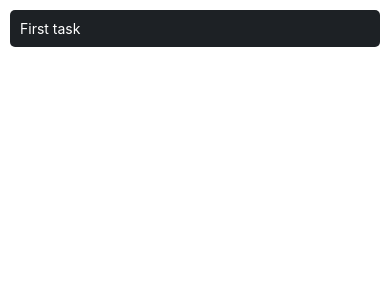
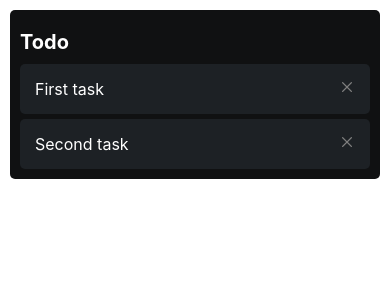
Before and after one commit to mmara13/TrelloWannaBe, a React Native app: screen / in a window 390 px wide. Shown: the top 300 px of the page. Built offline with nearby package versions, Linux system fonts and the light colour scheme.

Commit message:
doamne ajuta

```diff
--- a/App.tsx
+++ b/App.tsx
@@ -1,12 +1,16 @@
 import { StatusBar } from 'expo-status-bar';
 import { StyleSheet, Text, View, SafeAreaView } from 'react-native';
 import TaskListItem from './src/components/TaskListItem';
+import TaskList from './src/components/TaskList';
 
 export default function App() {
   return (
     <SafeAreaView style={styles.container}>
+
+
       <View style={{padding: 10}}>
-        <TaskListItem />
+        <TaskList />
+
       </View>
       <StatusBar style="auto" />
     </SafeAreaView>
--- /dev/null
+++ b/src/components/TaskList.tsx
@@ -0,0 +1,32 @@
+import {View, Text, FlatList} from 'react-native'
+import TaskListItem from './TaskListItem';
+import {useState} from 'react';
+
+export default function TaskList(){
+    const [tasks, setTasks] = useState([
+        {description : 'First task'},
+        {description : 'Second task'},
+    ]);
+    return (
+        <View style={{backgroundColor: '#101112', padding: 10, borderRadius: 5}}>
+            <Text style ={{
+                color: 'white',
+                fontWeight: 'bold',
+                fontSize: 20,
+                marginVertical:10,}}
+            >
+                Todo
+            </Text>
+
+            {/*lista de taskuri*/}
+
+            <FlatList
+                data={tasks}
+                contentContainerStyle={{ gap: 5}}
+                renderItem={({item }) => <TaskListItem task={item} />}
+            />
+
+            {/*input pt nou task */}
+        </View>
+    );
+}
--- a/src/components/TaskListItem.tsx
+++ b/src/components/TaskListItem.tsx
@@ -1,9 +1,12 @@
 import {View, Text, StyleSheet} from 'react-native'
-export default function TaskListItem() {
+import { AntDesign } from '@expo/vector-icons';
+
+export default function TaskListItem({task}) {
 
     return (
         <View style={styles.container}>
-            <Text style={styles.text}>First task</Text>
+            <Text style={styles.text}>{task.description}</Text>
+            <AntDesign name="close" size ={16} color="gray" />
         </View>
     )
 }
@@ -11,10 +14,13 @@ export default function TaskListItem() {
 const styles = StyleSheet.create({
     container: { /* culoare pt containerul in care afisam taskul*/
         backgroundColor: '#1D2125',
-        padding: 10,
+        padding: 15,
         borderRadius: 5,
+        flexDirection: 'row',
+        justifyContent: 'space-between',
     },
     text: { /* culoare pt textul din task*/
         color: 'white',
+        fontSize: 16,
     }
 })
```
